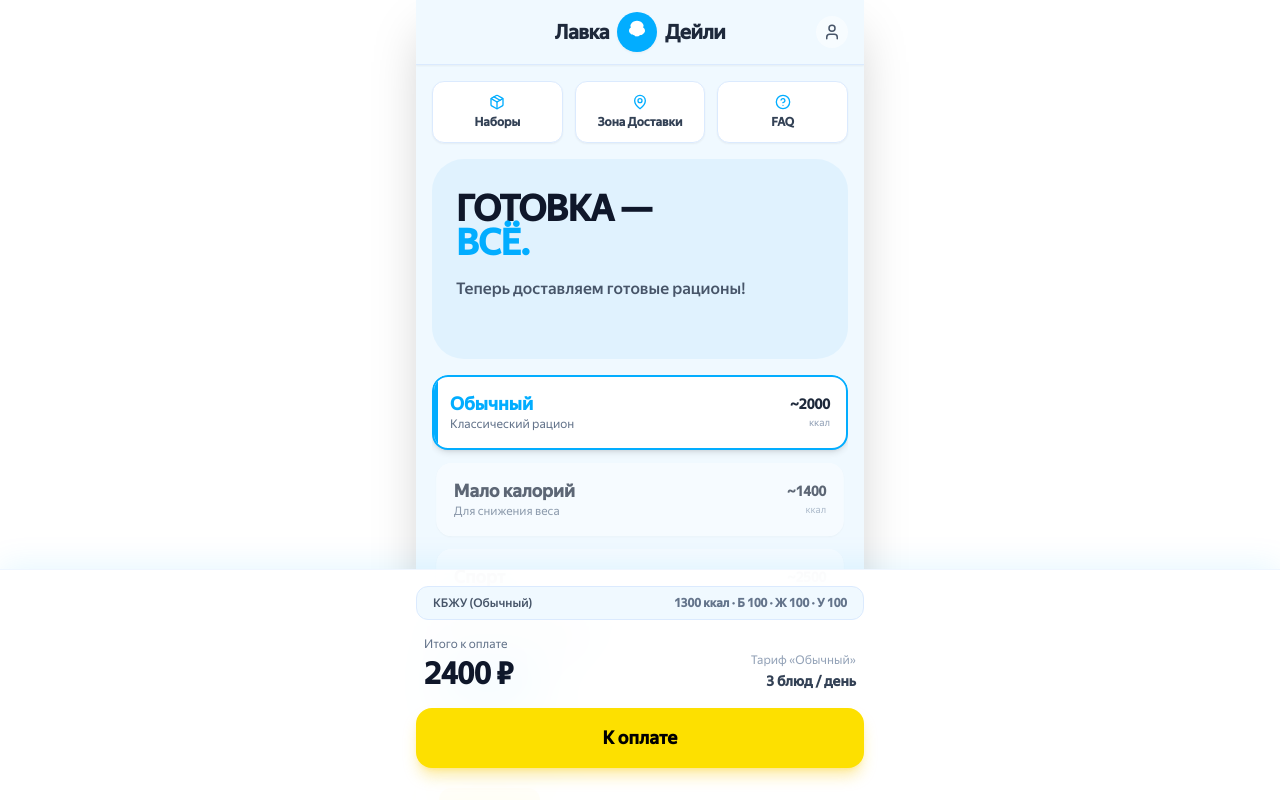
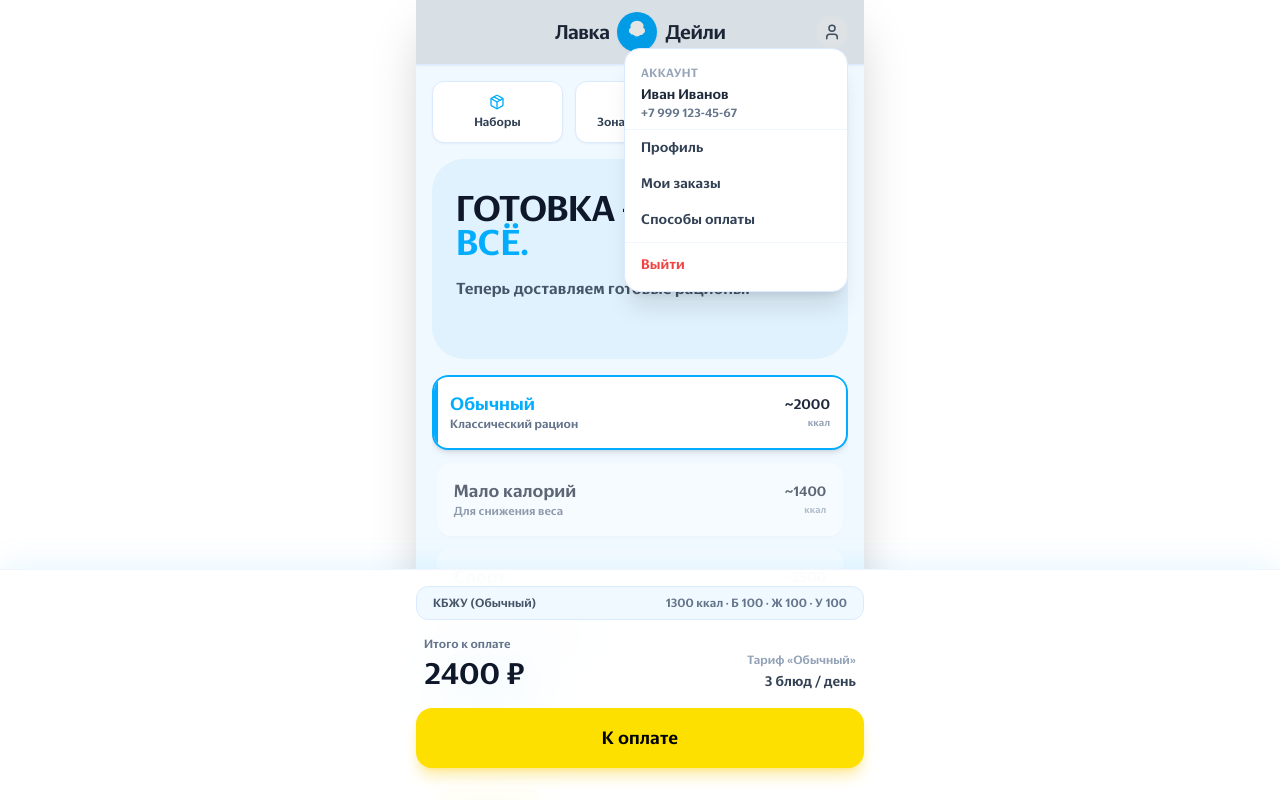
Before and after one commit to nikishks/lavka-daily-prototype, a React (Vite) app: page / in a window 1280 px wide. Both pictures are taken after a click on the button 832 px from the left and 32 px from the top of the page. Shown: the top 800 px of the page. Built offline with nearby package versions, Linux system fonts and the light colour scheme.

Commit message:
Refactor TopNavBar to include user menu functionality and update font settings. Removed Google Fonts link and set Yandex Sans Display as the primary font. Added user account dropdown with profile options in the navigation bar.

```diff
--- a/index.html
+++ b/index.html
@@ -4,7 +4,6 @@
     <meta charset="UTF-8" />
     <link rel="icon" type="image/svg+xml" href="/vite.svg" />
     <meta name="viewport" content="width=device-width, initial-scale=1.0" />
-    <link href="https://fonts.googleapis.com/css2?family=PT+Sans:wght@400;700&display=swap" rel="stylesheet">
     <title>Lavka Daily - Прототип</title>
   </head>
   <body>
--- a/src/App.jsx
+++ b/src/App.jsx
@@ -260,8 +260,19 @@
   </svg>
 );
 
-// 1. TopNavBar (Верхняя панель с лого и профилем)
-const TopNavBar = () => (
+// 1. TopNavBar (Верхняя панель с лого и профилем + меню пользователя)
+const TopNavBar = () => {
+  const [isUserMenuOpen, setIsUserMenuOpen] = useState(false);
+
+  const toggleUserMenu = () => {
+    setIsUserMenuOpen((prev) => !prev);
+  };
+
+  const closeUserMenu = () => {
+    setIsUserMenuOpen(false);
+  };
+
+  return (
     <div className="sticky top-0 z-50 bg-[#F0F9FF]/95 backdrop-blur-sm px-4 py-3 flex items-center justify-center shadow-sm border-b border-blue-100 relative">
       {/* Logo Centered */}
       <div className="flex items-center gap-2">
@@ -271,11 +282,58 @@
       </div>
 
       {/* Right Side Icons - Кнопка профиля */}
-    <button className="absolute right-4 flex items-center justify-center bg-white/50 w-8 h-8 rounded-full text-slate-600 active:scale-90 transition-transform">
+      <button
+        onClick={toggleUserMenu}
+        className="absolute right-4 flex items-center justify-center bg-white/50 w-8 h-8 rounded-full text-slate-600 active:scale-90 transition-transform"
+      >
         <User size={18} />
       </button>
+
+      {/* Выпадающее меню пользователя */}
+      {isUserMenuOpen && (
+        <>
+          {/* Полупрозрачный фон для клика вне меню */}
+          <button
+            onClick={closeUserMenu}
+            className="fixed inset-0 z-40 bg-black/10 cursor-default"
+          />
+
+          <div className="absolute right-4 top-12 z-50 w-56 bg-white rounded-2xl shadow-xl border border-blue-100 py-2">
+            <div className="px-4 py-2 border-b border-blue-50">
+              <p className="text-xs text-slate-400 uppercase tracking-wide mb-1">Аккаунт</p>
+              <p className="text-sm font-semibold text-slate-800">Иван Иванов</p>
+              <p className="text-xs text-slate-500">+7 999 123-45-67</p>
+            </div>
+
+            <button
+              className="w-full px-4 py-2 text-left text-sm text-slate-700 hover:bg-blue-50 flex items-center gap-2"
+            >
+              <span>Профиль</span>
+            </button>
+            <button
+              className="w-full px-4 py-2 text-left text-sm text-slate-700 hover:bg-blue-50 flex items-center gap-2"
+            >
+              <span>Мои заказы</span>
+            </button>
+            <button
+              className="w-full px-4 py-2 text-left text-sm text-slate-700 hover:bg-blue-50 flex items-center gap-2"
+            >
+              <span>Способы оплаты</span>
+            </button>
+
+            <div className="border-t border-blue-50 mt-1 pt-1">
+              <button
+                className="w-full px-4 py-2 text-left text-sm text-red-500 hover:bg-red-50"
+              >
+                Выйти
+              </button>
+            </div>
+          </div>
+        </>
+      )}
     </div>
   );
+};
 
 // 2. QuickActionsBar (Панель быстрых действий)
 /**
--- a/src/index.css
+++ b/src/index.css
@@ -38,7 +38,17 @@
 @tailwind utilities;
 
 /* ---------------------------------------------------- */
-/* 3. ДРУГИЕ СТИЛИ (Стили для скрытия скроллбара) */
+/* 3. ГЛОБАЛЬНОЕ ПРИМЕНЕНИЕ ШРИФТА */
+/* ---------------------------------------------------- */
+
+@layer base {
+  body {
+    @apply font-sans;
+  }
+}
+
+/* ---------------------------------------------------- */
+/* 4. ДРУГИЕ СТИЛИ (Стили для скрытия скроллбара) */
 /* ---------------------------------------------------- */
 
 .no-scrollbar::-webkit-scrollbar {
--- a/tailwind.config.js
+++ b/tailwind.config.js
@@ -6,11 +6,10 @@
   ],
   theme: {
     extend: {
-      // Расширяем стандартные шрифты Tailwind
       fontFamily: {
-        // 'sans' - используем для основного текста
-        sans: ['Yandex Sans Text', 'sans-serif'],
-        // 'display' - новая утилита для крупных заголовков (например, "ГОТОВКА — ВСЁ.")
+        // Делаем Yandex Sans Display основным шрифтом во всём приложении
+        sans: ['Yandex Sans Display', 'sans-serif'],
+        // Оставляем утилиту 'display' на случай, если захотите использовать её отдельно
         display: ['Yandex Sans Display', 'sans-serif'],
       },
       // Дополнительные цвета, чтобы соответствовать прототипу
```
Also changed, not shown: package.json.js (added, +30 -0 lines). Lines whose indentation alone changed are shown as unchanged.
